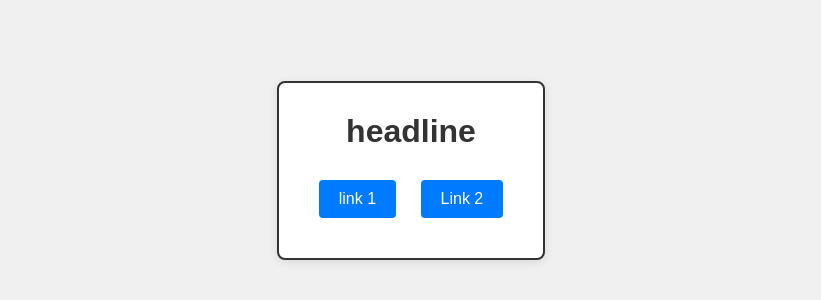
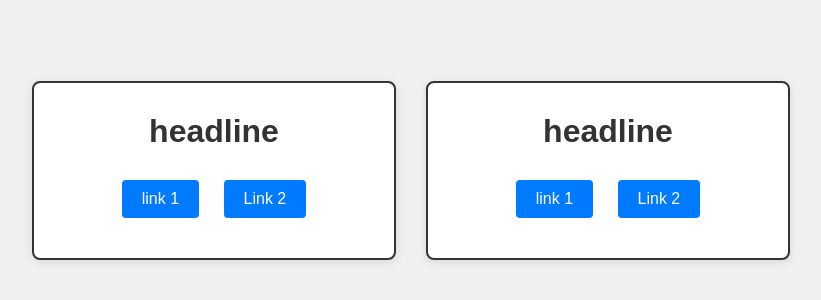
Before and after one commit to Murali-Prorata/First-vibe-code, a plain HTML site: page index.html in a window 1280 px wide. Shown: the part 230-530 px from the top of the page, without its empty margins (229-1050 px from the left). Drawn offline with Linux system fonts and the light colour scheme.

Commit message:
Add files via upload

```diff
--- a/index.html
+++ b/index.html
@@ -14,6 +14,12 @@
             margin: 0;
             background-color: #f0f0f0;
         }
+        .ads-container {
+            display: flex;
+            gap: 30px;
+            flex-wrap: wrap;
+            max-width: 900px;
+        }
         .ad {
             background-color: white;
             border: 2px solid #333;
@@ -21,7 +27,8 @@
             border-radius: 8px;
             box-shadow: 0 2px 10px rgba(0, 0, 0, 0.1);
             text-align: center;
-            max-width: 400px;
+            flex: 1;
+            min-width: 300px;
         }
         .ad h1 {
             margin: 0 0 20px 0;
@@ -43,10 +50,17 @@
     </style>
 </head>
 <body>
-    <div class="ad">
-        <h1>headline</h1>
-        <a href="#">link 1</a>
-        <a href="#">Link 2</a>
+    <div class="ads-container">
+        <div class="ad">
+            <h1>headline</h1>
+            <a href="#">link 1</a>
+            <a href="#">Link 2</a>
+        </div>
+        <div class="ad">
+            <h1>headline</h1>
+            <a href="#">link 1</a>
+            <a href="#">Link 2</a>
+        </div>
     </div>
 </body>
 </html>
```
